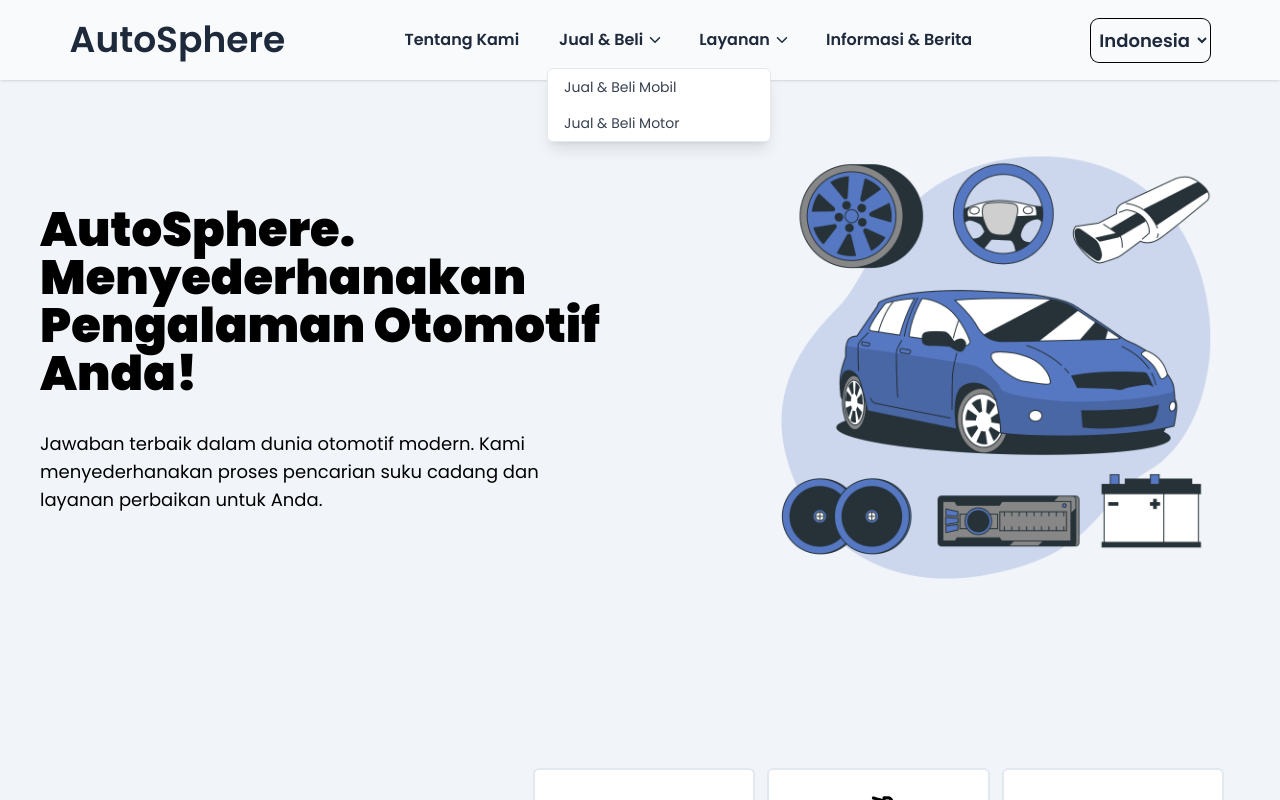
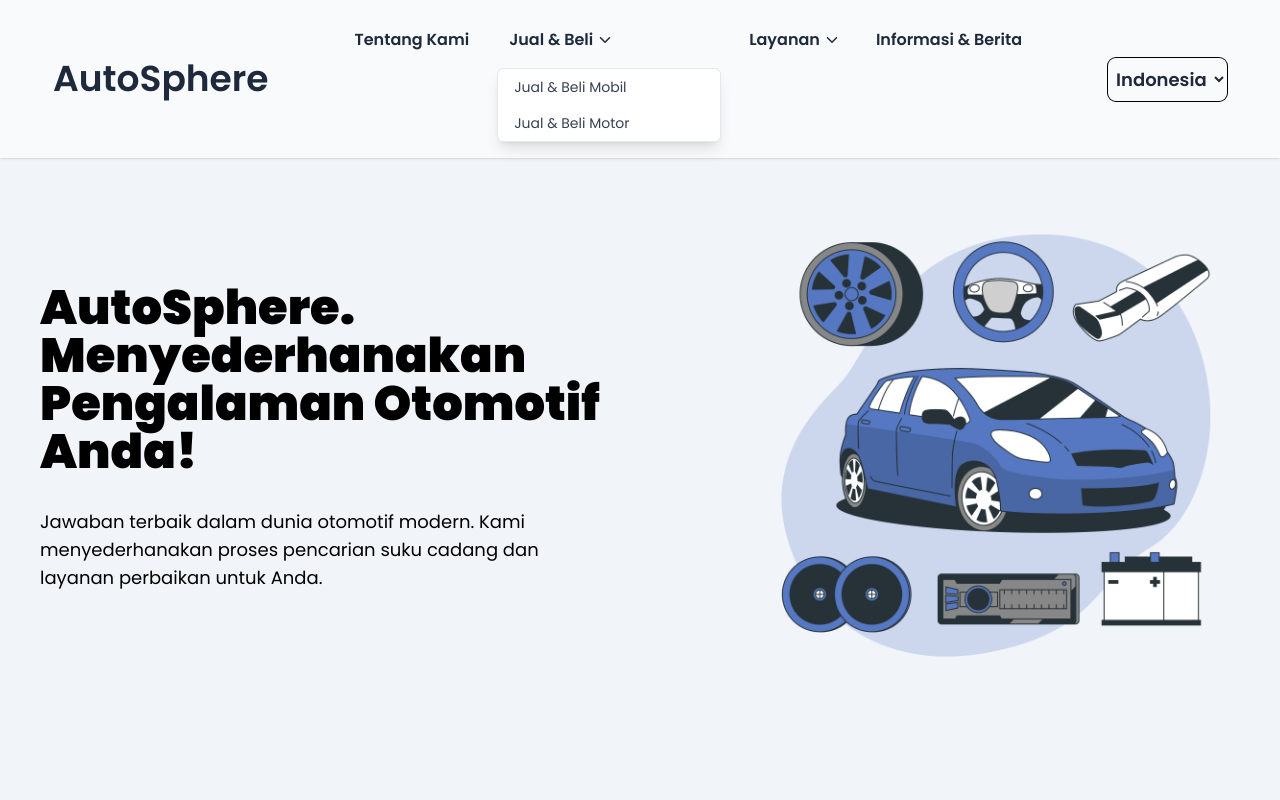
Before and after one commit to JeckPGR/Autosphere, a React (Vite) app: page / in a window 1280 px wide. Both pictures are taken after a click on the button "Jual & Beli". Shown: the top 800 px of the page. Built offline with nearby package versions, Linux system fonts and the light colour scheme.

Commit message:
update navbar

```diff
--- a/src/components/Atoms/Dropdown.jsx
+++ b/src/components/Atoms/Dropdown.jsx
@@ -13,7 +13,7 @@ export default function Dropdown({ title, items, isOpen, toggleDropdown }) {
       <Menu.Button
         as="button"
         onClick={toggleDropdown}
-        className="flex lg:items-center lg:hover:bg-indigo-600 lg:hover:text-white font-semibold transition-colors duration-300 p-3 ease-in-out lg:justify-center justify-between w-full  gap-x-1 text-secondary  rounded-full"
+        className="flex lg:items-center lg:hover:bg-indigo-600 lg:hover:text-white font-semibold transition-colors duration-300 p-3 ease-in-out lg:justify-center justify-between   gap-x-1 text-secondary  rounded-full"
       >
         {title}
         <IoIosArrowDown
@@ -32,7 +32,7 @@ export default function Dropdown({ title, items, isOpen, toggleDropdown }) {
         leaveFrom="transform opacity-100 scale-100"
         leaveTo="transform opacity-0 scale-95"
       >
-        <Menu.Items className=" relative lg:absolute z-10 mt-1 w-56 origin-top-right rounded-md lg:border overflow-hidden lg:bg-white lg:shadow-lg">
+        <Menu.Items className=" relativelg:absolute z-10 mt-1 w-56 origin-top-right rounded-md lg:border overflow-hidden lg:bg-white lg:shadow-lg">
           {items.map((item, index) => (
             <Menu.Item key={index}>
               {({ active }) => (
@@ -41,7 +41,7 @@ export default function Dropdown({ title, items, isOpen, toggleDropdown }) {
                   className={classNames(
                     active
                       ? "lg:bg-gray-100 lg:text-gray-900"
-                      : "lg:text-gray-700 text-white",
+                      : "lg:text-gray-700 ",
                     "block px-4 py-2 text-sm"
                   )}
                 >
```
